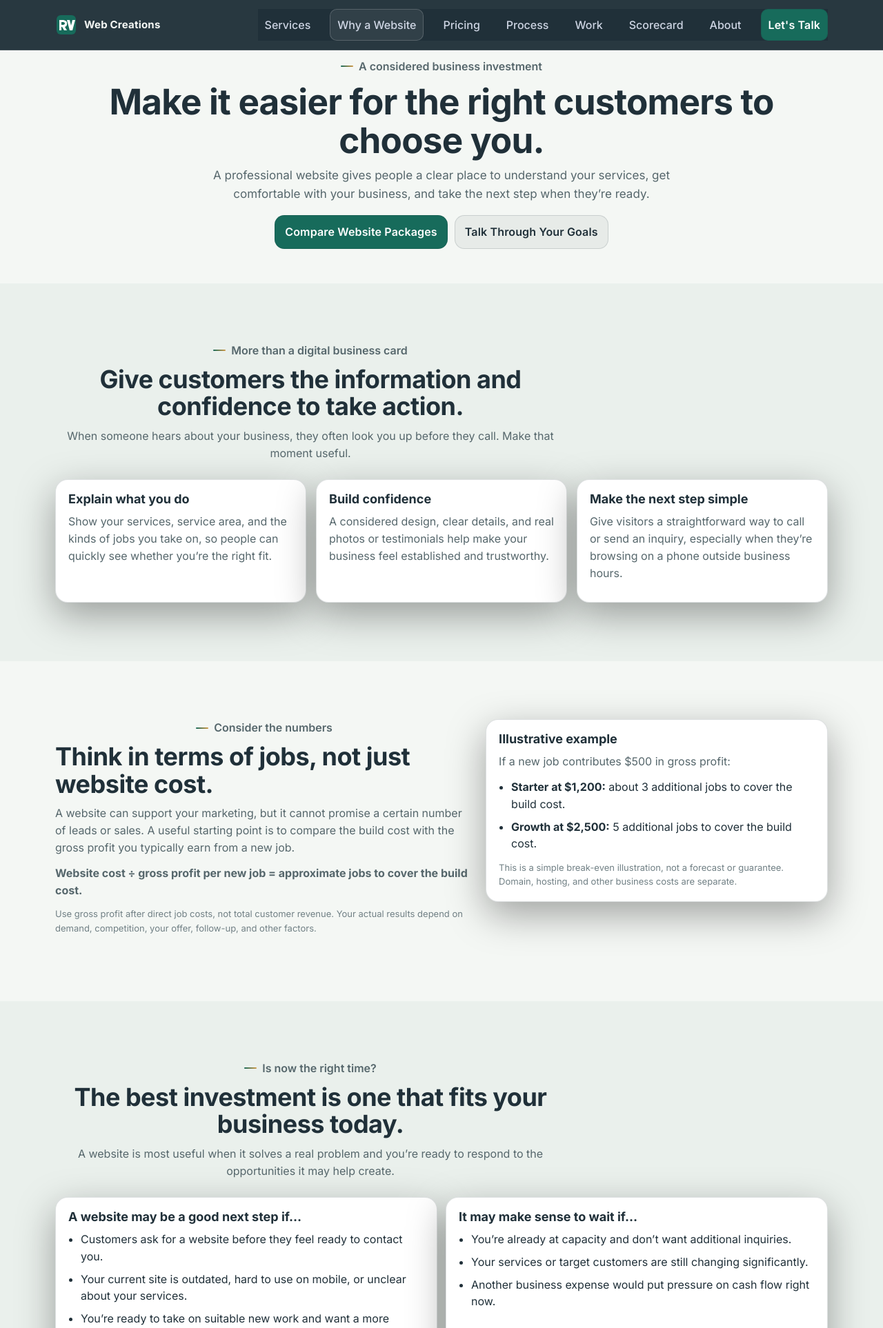
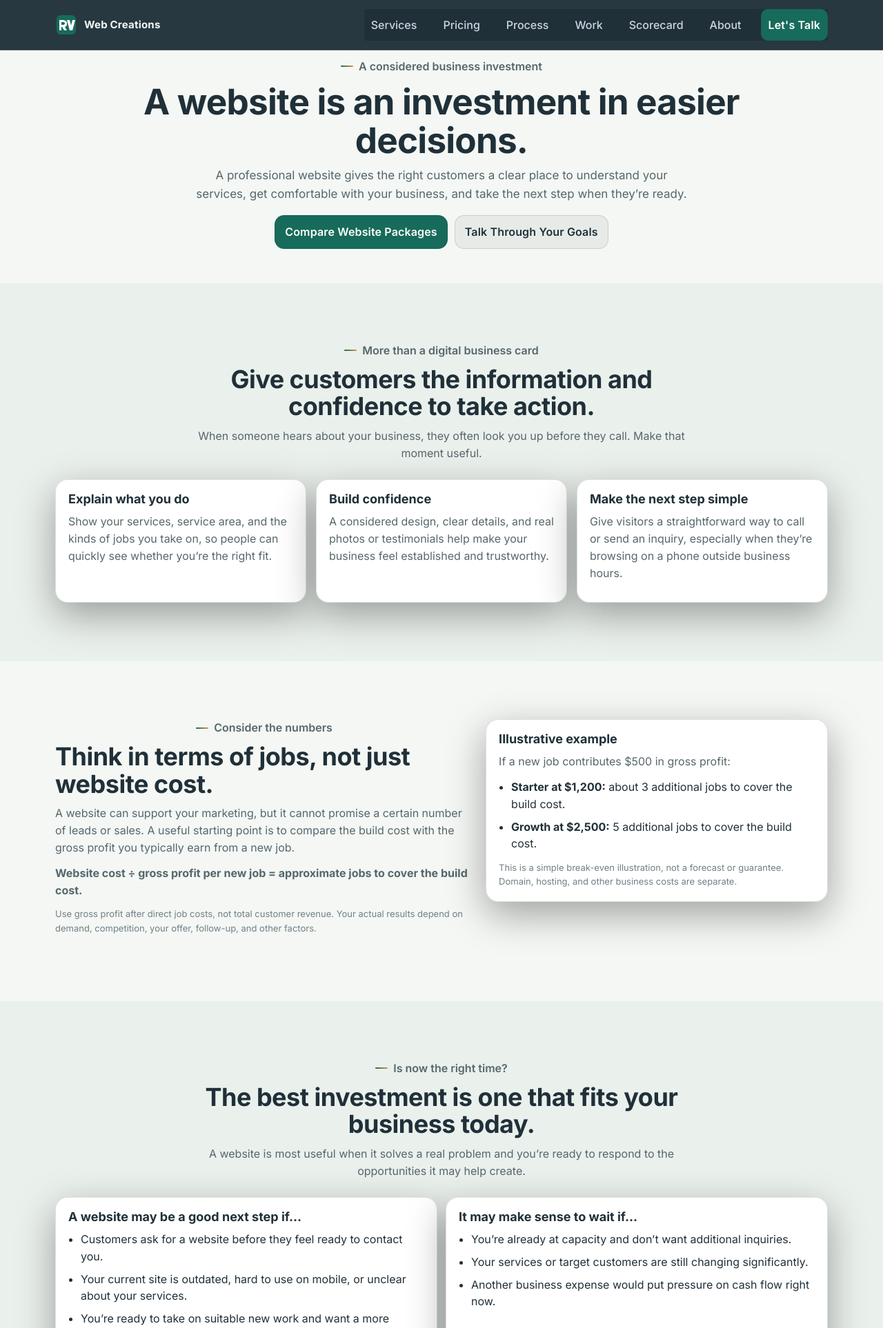
Before and after one commit to b36strad/rv-web-creations, a PHP site: page /why-a-website.html in a window 1280 px wide. Shown: the top 1926 px of the page at 69% size. Run offline with PHP 8.4, Linux system fonts and the light colour scheme.

Commit message:
Removed 'Why a website' navigation link and added buttons/links to that page from the pricing and contact pages

```diff
--- a/contact.html
+++ b/contact.html
@@ -45,7 +45,8 @@
           <div class="card" style="max-width:540px; margin:0 auto;">
             <h3>Project packages</h3>
             <p class="muted">Starter is $1,200; Growth is $2,500. Both are one-time project fees and include 30 days of post-launch fixes. Domain and hosting fees are separate. After launch, updates are quoted individually before work begins; no monthly maintenance subscription is required.</p>
-            <p class="small muted" style="margin-bottom:0;">Not sure which option fits? Send your questions and I’ll help you decide.</p>
+            <p class="small muted">Not sure which option fits? Review the website investment, then send your questions and I’ll help you decide.</p>
+            <a class="btn btn-ghost" href="why-a-website.html">Review the Website Investment</a>
           </div>
           <div class="card" style="max-width:540px; margin:32px auto 0 auto;">
             <h3>Contact & Project Details</h3>
--- a/header.html
+++ b/header.html
@@ -16,7 +16,6 @@
 </button>
 <nav aria-label="Primary" class="nav-menu" id="nav-menu">
 <a data-nav="" href="services.html">Services</a>
-<a data-nav="" href="why-a-website.html">Why a Website</a>
 <a data-nav="" href="pricing.html">Pricing</a>
 <a data-nav="" href="process.html">Process</a>
 <a data-nav="" href="work.html">Work</a>
--- a/pricing.html
+++ b/pricing.html
@@ -80,6 +80,10 @@
 </article>
 </div>
 <p class="fineprint"><strong>Payment schedule:</strong> 50% deposit to reserve your start date; 25% after homepage design approval, before the remaining pages are built; final 25% after final review and before launch and handoff.</p>
+<div style="margin-top:18px; text-align:center;">
+<p class="small">Want to think through the value before choosing a package?</p>
+<a class="btn btn-ghost" href="why-a-website.html">See the Website Investment</a>
+</div>
 </div>
 </section>
 
--- a/styles.css
+++ b/styles.css
@@ -259,7 +259,7 @@ a:hover{ opacity: .95; }
   border-top: 1px solid rgba(255,255,255,.06);
   border-bottom: 1px solid rgba(255,255,255,.06);
 }
-.section-head{ max-width: 740px; margin-bottom: 26px; text-align: center; }
+.section-head{ max-width: 740px; margin: 0 auto 26px; text-align: center; }
 
 h1,h2,h3{ line-height: 1.1; margin: 0 0 10px; }
 h1{ font-size: clamp(34px, 4vw, 54px); letter-spacing: -0.8px; }
@@ -268,6 +268,13 @@ h3{ font-size: 18px; }
 p{ margin: 0 0 12px; }
 .muted{ color: var(--muted); }
 .small{ font-size: 13px; color: var(--muted2); }
+.small a,
+.muted a,
+.accordion a{
+  color: var(--accent);
+  text-decoration: underline;
+  text-underline-offset: 3px;
+}
 .accent{ background: linear-gradient(90deg, var(--accent), var(--accent2)); -webkit-background-clip: text; background-clip: text; color: transparent; }
 
 .hero{ padding: 86px 0 52px; text-align: center; }
--- a/why-a-website.html
+++ b/why-a-website.html
@@ -3,8 +3,8 @@
 <head>
 <meta charset="utf-8" />
 <meta name="viewport" content="width=device-width, initial-scale=1" />
-<title>Why Invest in a Professional Website? | RV Web Creations</title>
-<meta name="description" content="See how a professional website can build trust, explain your services, and make it easier for customers to contact your local business." />
+<title>Website Investment | RV Web Creations</title>
+<meta name="description" content="Understand how a professional website can build trust, explain your services, and make it easier for local customers to choose and contact your business." />
 <link rel="preconnect" href="https://fonts.googleapis.com" />
 <link rel="preconnect" href="https://fonts.gstatic.com" crossorigin />
 <link href="https://fonts.googleapis.com/css2?family=Inter:wght@400;500;600;700&amp;display=swap" rel="stylesheet" />
@@ -26,8 +26,8 @@
 <section class="page-hero">
   <div class="container">
     <p class="eyebrow">A considered business investment</p>
-    <h1>Make it easier for the right customers to choose you.</h1>
-    <p class="lead muted">A professional website gives people a clear place to understand your services, get comfortable with your business, and take the next step when they’re ready.</p>
+    <h1>A website is an investment in easier decisions.</h1>
+    <p class="lead muted">A professional website gives the right customers a clear place to understand your services, get comfortable with your business, and take the next step when they’re ready.</p>
     <div class="hero-cta">
       <a class="btn btn-primary" href="pricing.html">Compare Website Packages</a>
       <a class="btn btn-ghost" href="contact.html">Talk Through Your Goals</a>
@@ -129,7 +129,7 @@
     </div>
     <div class="callout" style="margin-top:24px;">
       <strong>Start with an honest fit check.</strong>
-      <p class="muted">Share what you want the website to help with. I’ll recommend a scope that fits, or let you know if another next step makes more sense.</p>
+      <p class="muted">Share what you want the website to help with. I’ll recommend a scope that fits your goals and help you take the next step with confidence.</p>
       <div class="hero-cta">
         <a class="btn btn-primary" href="contact.html">Discuss Your Project</a>
         <a class="btn btn-ghost" href="pricing.html">View Pricing</a>
```
